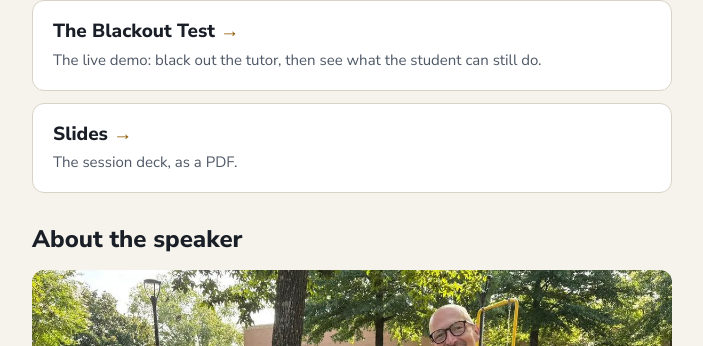
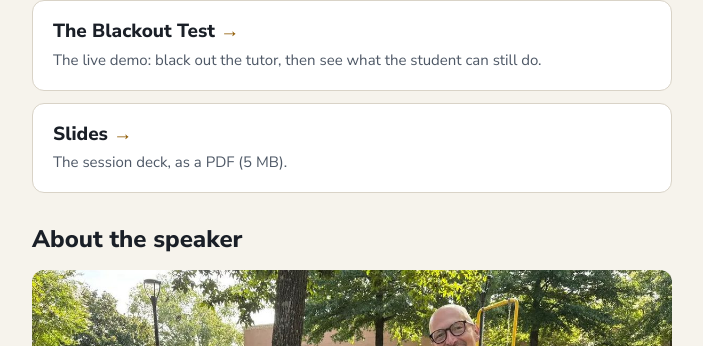
Before and after one commit to norrisaftcc/norrisaftcc.github.io, a Jekyll site: the page nctla/index.html, which Jekyll copies as it is, in a window 1280 px wide. Shown: the part 419-765 px from the top of the page, without its empty margins (288-991 px from the left). Built offline with Jekyll 4.4.1, drawn with Linux system fonts in a browser that asks for light colours.

```diff
--- a/nctla/index.html
+++ b/nctla/index.html
@@ -53,7 +53,7 @@ footer a { color: var(--bot); }
 <ul>
 <li><a class="card" href="prompts.html"><b>Five tutor prompts</b><span>Copy-ready prompts that give AI a different job, with filled-in examples and what to watch for.</span></a></li>
 <li><a class="card" href="blackout-test.html#dosage-answer"><b>The Blackout Test</b><span>The live demo: black out the tutor, then see what the student can still do.</span></a></li>
-<li><a class="card" href="slides.pdf"><b>Slides</b><span>The session deck, as a PDF.</span></a></li>
+<li><a class="card" href="slides.pdf"><b>Slides</b><span>The session deck, as a PDF (5 MB).</span></a></li>
 </ul>
 <section class="speaker" aria-labelledby="speaker-h">
 <h2 id="speaker-h">About the speaker</h2>
```
Also changed, not shown: 1 other file.
